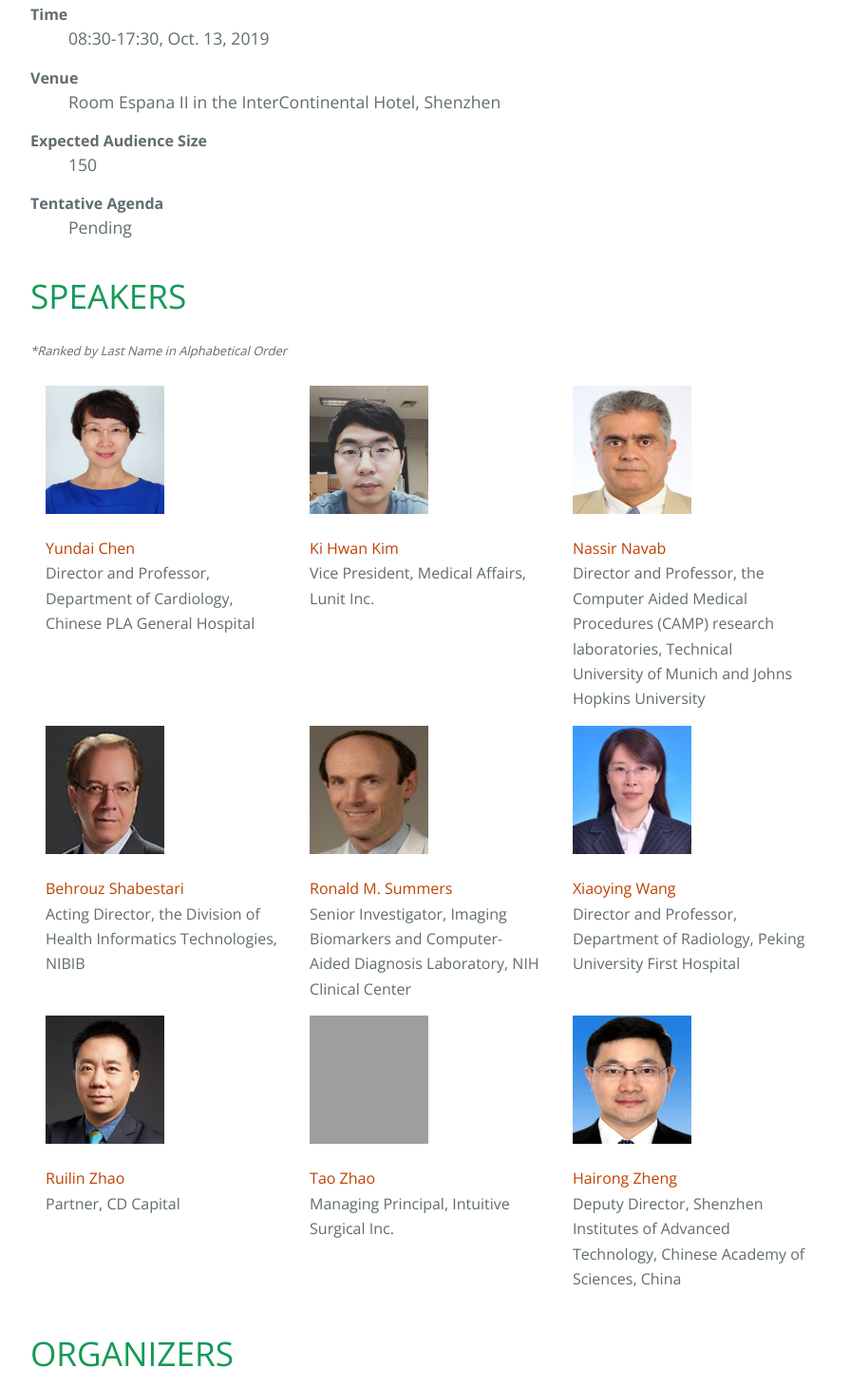
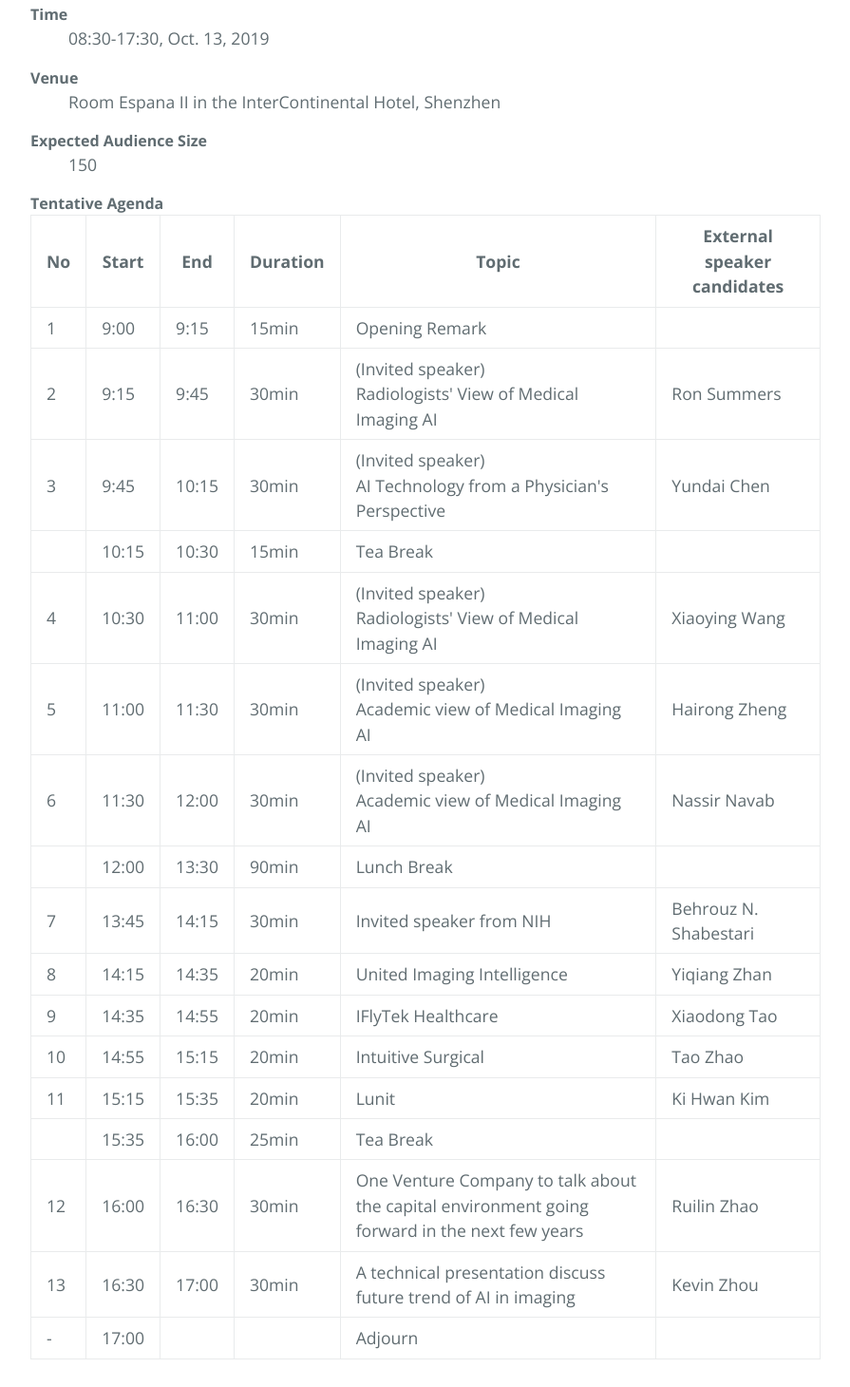
Before and after one commit to uiilab/uiilab.github.io, a website: page index.html in a window 1280 px wide. Shown: the part 2447-3907 px from the top of the page at 95% size, without its empty margins (192-1087 px from the left). Drawn offline with nearby package versions, Linux system fonts and the light colour scheme; grey boxes are pictures that could not be loaded.

Commit message:
add agenda

```diff
--- a/index.html
+++ b/index.html
@@ -56,67 +56,64 @@
         <dt>Expected Audience Size</dt>
         <dd>150</dd>
         <dt>Tentative Agenda</dt>
-        <dd><p> Pending </p></dd>
-        <!-- <dd>
+        <!-- <dd><p> Pending </p></dd> -->
+        <!-- <dd> -->
         <table>
         <tr>
         <th>No</th><th>Start</th><th>End</th><th>Duration</th><th>Topic</th><th>External speaker candidates</th>
         </tr>
         <tr>
-        <td>1</td><td>8:30</td><td>8:45</td><td>15min</td><td>Opening Remark</td><td></td>
+        <td>1</td><td>9:00</td><td>9:15</td><td>15min</td><td>Opening Remark</td><td></td>
         </tr>
         <tr>
-        <td>2</td><td>8:45</td><td>9:15</td><td>30min</td><td>(Invited speaker)<br>Radiologists' View of Medical Imaging AI</td><td></td>
+        <td>2</td><td>9:15</td><td>9:45</td><td>30min</td><td>(Invited speaker)<br>Radiologists' View of Medical Imaging AI</td><td>Ron Summers</td>
         </tr>
         <tr>
-        <td>3</td><td>9:15</td><td>9:45</td><td>30min</td><td>(Invited speaker)<br>AI Technology from a Physician's Perspective</td><td>Junbo Ge</td>
-        </tr>
-        <tr>
-        <td>4</td><td>9:45</td><td>10:15</td><td>30min</td><td> (Invitedspeaker)<br>Radiologists' View of Medical Imaging AI</td><td>Xiaoying Wang</td>
+        <td>3</td><td>9:45</td><td>10:15</td><td>30min</td><td>(Invited speaker)<br>AI Technology from a Physician's Perspective</td><td>Yundai Chen</td>
         </tr>
         <tr>
         <td></td><td>10:15</td><td>10:30</td><td>15min</td><td>Tea Break</td><td></td>
         </tr>
-        <tr><td>5</td><td>10:30</td><td>11:00</td><td>30min</td><td>(Invited speaker)<br>Digital Transformation of traditional multi-national imaging manufacturer</td><td>Jens Rittcher</td>
+        <tr>
+        <td>4</td><td>10:30</td><td>11:00</td><td>30min</td><td>(Invited speaker)<br>Radiologists' View of Medical Imaging AI</td><td>Xiaoying Wang</td>
         </tr>
         <tr>
-        <td>6</td><td>11:00</td><td>11:30</td><td>30min</td><td>(Invited speaker)<br>One of the successful US AI companies to talk about their experiences</td><td>Leo Grady</td>
+        <td>5</td><td>11:00</td><td>11:30</td><td>30min</td><td>(Invited speaker)<br>Academic view of Medical Imaging AI</td><td>Hairong Zheng</td>
         </tr>
         <tr>
-        <td>7</td><td>11:30</td><td>12:00</td><td>30min</td><td>(Invited speaker)<br>Academic view of Medical Imaging AI</td><td>Hairong Zheng</td>
+        <td>6</td><td>11:30</td><td>12:00</td><td>30min</td><td>(Invited speaker)<br>Academic view of Medical Imaging AI</td><td>Nassir Navab</td>
         </tr>
         <tr>
         <td></td><td>12:00</td><td>13:30</td><td>90min</td><td>Lunch Break</td><td></td>
         </tr>
         <tr>
-        <td>8</td><td>13:45</td><td>14:15</td><td>30min</td><td>Invited speaker from NIH</td><td>Behrouz N. Shabestari</td>
+        <td>7</td><td>13:45</td><td>14:15</td><td>30min</td><td>Invited speaker from NIH</td><td>Behrouz N. Shabestari</td>
         </tr>
         <tr>
-        <td>9</td><td>14:15</td><td>14:45</td><td>30min</td><td rowspan="4"></td><td rowspan="4">United Intelligence,<br>IFlyTek Healthcare,<br>Infosys, Deepwise,<br>Tencent, Yitu</td>
+        <td>8</td><td>14:15</td><td>14:35</td><td>20min</td><td>United Imaging Intelligence</td><td>Yiqiang Zhan</td>
+        </tr>
+        <td>9</td><td>14:35</td><td>14:55</td><td>20min</td><td>IFlyTek Healthcare</td><td>Xiaodong Tao</td>
         </tr>
         <tr>
-        <td>10</td><td>14:45</td><td>15:15</td><td>30min</td>
+        <td>10</td><td>14:55</td><td>15:15</td><td>20min</td><td>Intuitive Surgical</td><td>Tao Zhao</td>
         </tr>
         <tr>
-        <td>11</td><td>15:15</td><td>15:45</td><td>30min</td>
+        <td>11</td><td>15:15</td><td>15:35</td><td>20min</td><td>Lunit</td><td>Ki Hwan Kim</td>
         </tr>
         <tr>
-        <td>12</td><td>15:45</td><td>16:15</td><td>30min</td>
+        <td></td><td>15:35</td><td>16:00</td><td>25min</td><td>Tea Break</td><td></td>
         </tr>
         <tr>
-        <td></td><td>16:15</td><td>16:30</td><td>15min</td><td>Tea Break</td><td></td>
+        <td>12</td><td>16:00</td><td>16:30</td><td>30min</td><td>One Venture Company to talk about the capital environment going forward in the next few years</td> <td>Ruilin Zhao</td>
         </tr>
         <tr>
-        <td>13</td><td>16:30</td><td>17:00</td><td>30min</td><td>One Venture Company to talk about thecapital environment going forward in the next few years</td> <td>Qing Tan</td>
+        <td>13</td><td>16:30</td><td>17:00</td><td>30min</td><td>A technical presentation discuss future trend of AI in imaging</td><td>Kevin Zhou</td>
         </tr>
         <tr>
-        <td>14</td><td>17:00</td><td>17:30</td><td>30min</td><td>A technical presentation discuss future trend of AI in imaging</td><td>Kevin Zhou</td>
-        </tr>
-        <tr>
-        <td>-</td><td>17:30</td><td></td><td></td><td>Adjourn</td><td></td>
+        <td>-</td><td>17:00</td><td></td><td></td><td>Adjourn</td><td></td>
         </tr>
         </table>
-        </dd> -->
+        <!-- </dd> -->
       </dl>
 	  <h1>
       <a id="user-content-header-SPEAKERS" class="anchor" href="#header-SPEAKERS" aria-hidden="true"><span class="octicon octicon-link"></span></a>SPEAKERS</h1>
```
